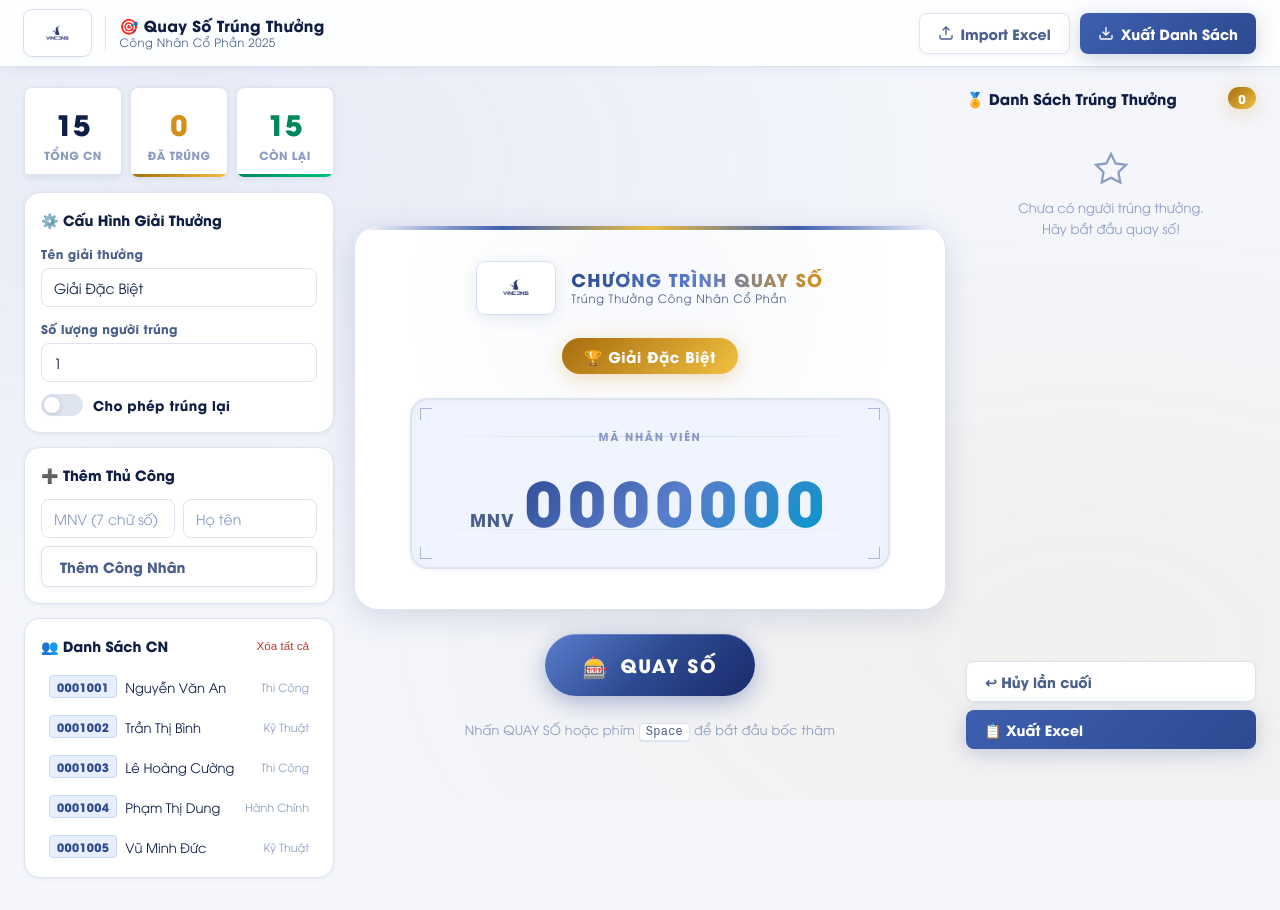
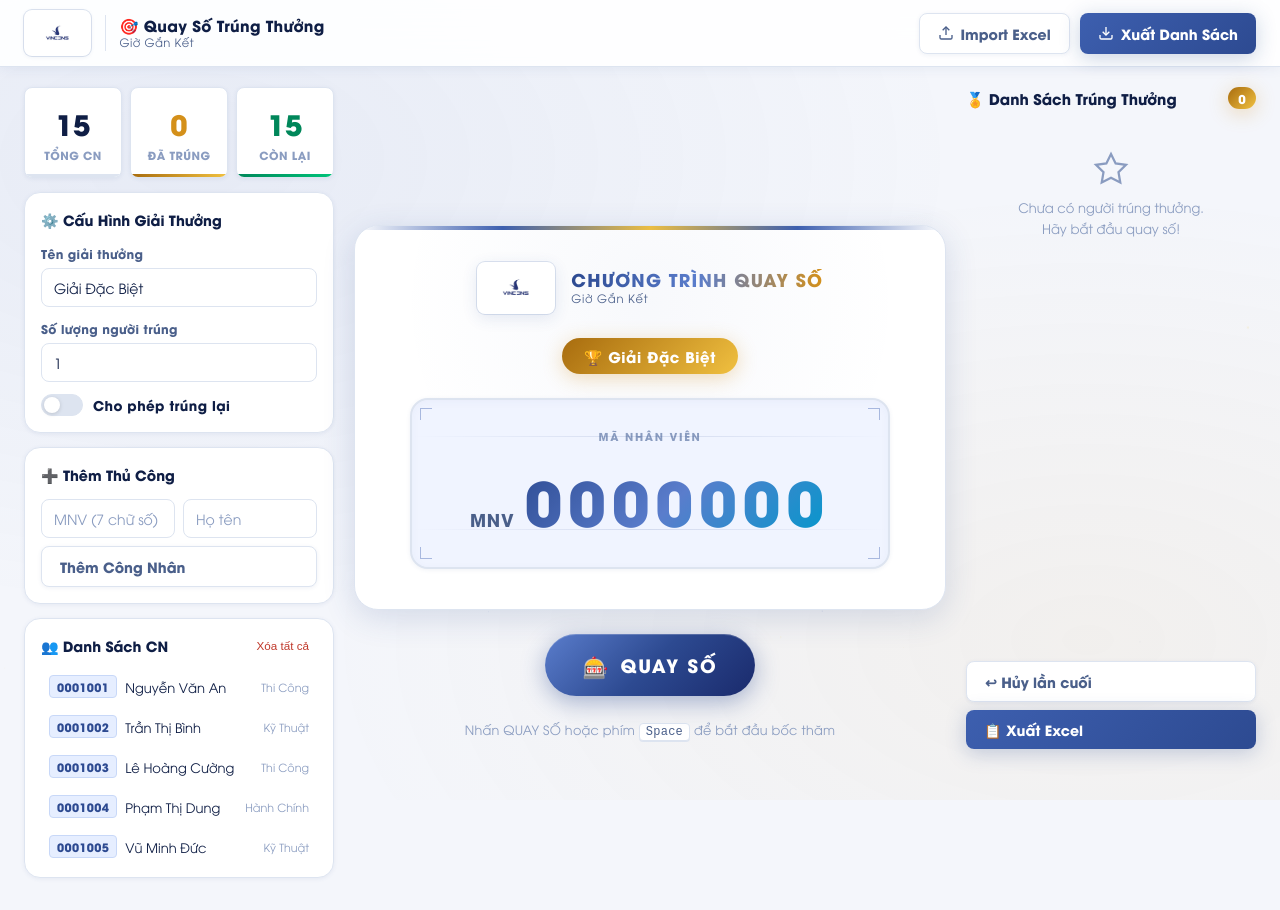
Before and after one commit to duongtrtopasia-blip/lucky-draw-vincons, a plain HTML site: page index.html in a window 1280 px wide. Drawn offline with Linux system fonts and the light colour scheme.

Commit message:
style: rename event to Giờ Gắn Kết

```diff
--- a/index.html
+++ b/index.html
@@ -23,7 +23,7 @@
       <div class="logo-divider"></div>
       <div class="logo-text">
         <span class="logo-event">🎯 Quay Số Trúng Thưởng</span>
-        <span class="logo-sub">Công Nhân Cổ Phần 2025</span>
+        <span class="logo-sub">Giờ Gắn Kết</span>
       </div>
     </div>
     <div class="header-actions">
@@ -117,7 +117,7 @@
         <img src="vincons-logo.jpg" alt="Vincons" class="stage-logo" />
         <div class="stage-title-wrap">
           <h1 class="stage-title">CHƯƠNG TRÌNH QUAY SỐ</h1>
-          <p class="stage-subtitle">Trúng Thưởng Công Nhân Cổ Phần</p>
+          <p class="stage-subtitle">Giờ Gắn Kết</p>
         </div>
       </div>
 
```
